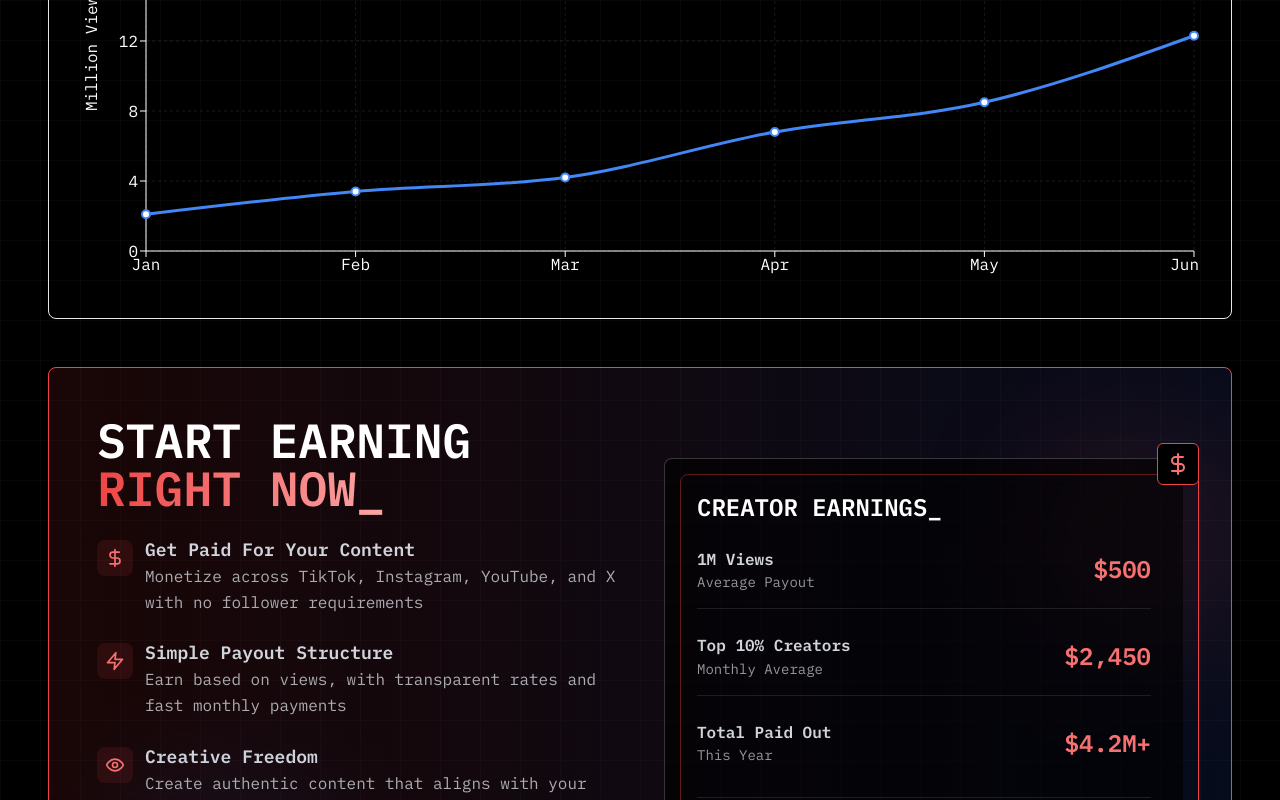
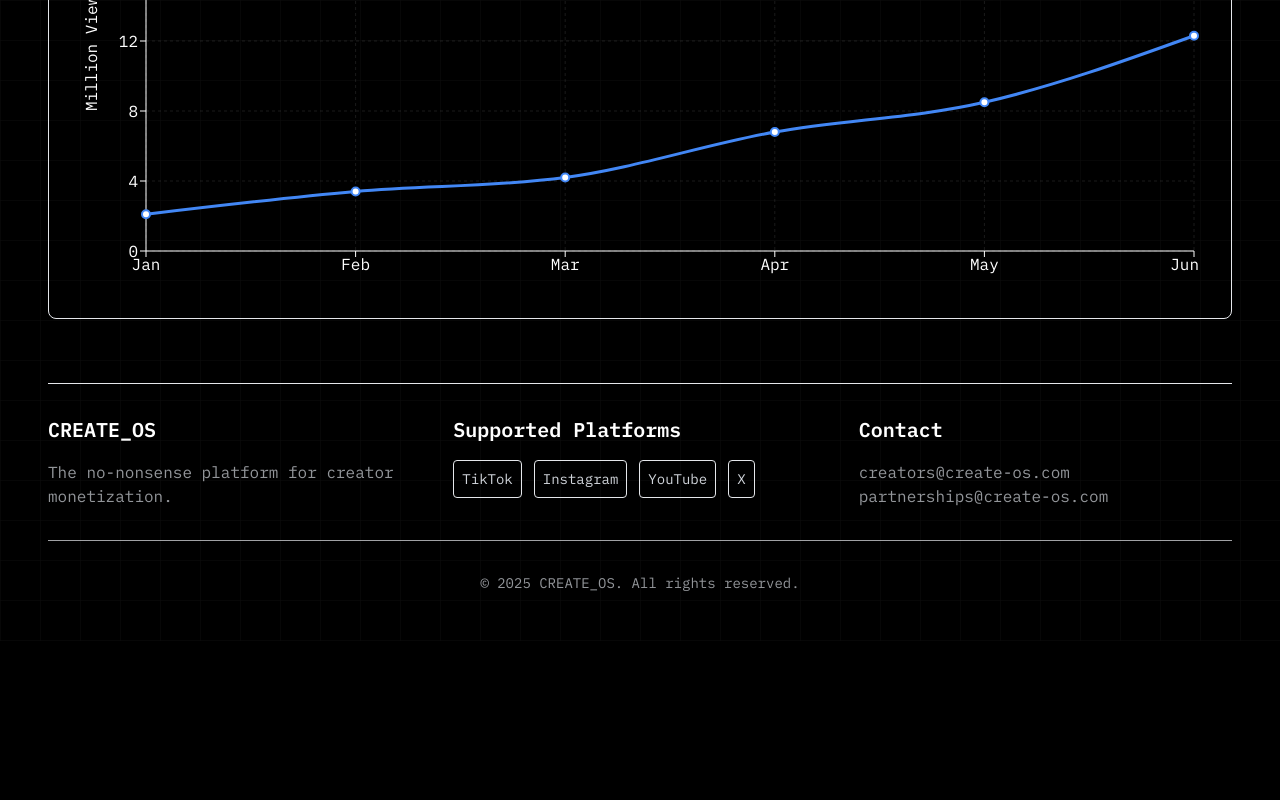
Before and after one commit to arconkli/cos, a Next.js app: page / in a window 1280 px wide. Shown: the part 2000-2800 px from the top of the page. After the commit the page ends 2641 px from the top, so only its background shows below. Built offline with nearby package versions, Linux system fonts and the light colour scheme.

Commit message:
c 3.7 25

```diff
--- a/src/app/page.tsx
+++ b/src/app/page.tsx
@@ -655,169 +655,6 @@ export default function HomePage() {
           </div>
         </motion.div>
 
-        {/* Enhanced CTA Section */}
-        <motion.div
-          className="mb-8 md:mb-12 relative overflow-hidden"
-          initial={{ opacity: 0 }}
-          whileInView={{ opacity: 1 }}
-          viewport={{ once: true }}
-          id="cta"
-        >
-          <div className="absolute inset-0 bg-gradient-to-r from-red-900 to-blue-900 opacity-20 rounded-lg"></div>
-          <div className="border border-red-500 rounded-lg relative z-10 overflow-hidden">
-            {/* Abstract background elements */}
-            <div className="absolute -right-10 top-10 w-64 h-64 bg-red-500 opacity-10 rounded-full blur-3xl"></div>
-            <div className="absolute left-10 -bottom-20 w-64 h-64 bg-blue-500 opacity-10 rounded-full blur-3xl"></div>
-
-            <div className="p-8 md:p-12">
-              <div className="grid grid-cols-1 md:grid-cols-2 gap-8 md:gap-12 items-center">
-                <div>
-                  <motion.h2
-                    className="text-3xl md:text-5xl font-bold mb-6"
-                    initial={{ opacity: 0, y: 20 }}
-                    whileInView={{ opacity: 1, y: 0 }}
-                    viewport={{ once: true }}
-                    transition={{ delay: 0.2 }}
-                  >
-                    START EARNING <br/>
-                    <span className="bg-clip-text text-transparent bg-gradient-to-r from-red-500 to-red-300">
-                      RIGHT NOW_
-                    </span>
-                  </motion.h2>
-
-                  <motion.div
-                    className="space-y-6"
-                    initial={{ opacity: 0, y: 20 }}
-                    whileInView={{ opacity: 1, y: 0 }}
-                    viewport={{ once: true }}
-                    transition={{ delay: 0.3 }}
-                  >
-                    <div className="flex items-start gap-3">
-                      <div className="p-2 bg-red-500 bg-opacity-10 rounded-lg mt-1">
-                        <DollarSign className="h-5 w-5 text-red-400" />
-                      </div>
-                      <div>
-                        <p className="font-bold text-lg">Get Paid For Your Content</p>
-                        <p className="opacity-80">Monetize across TikTok, Instagram, YouTube, and X with no follower requirements</p>
-                      </div>
-                    </div>
-
-                    <div className="flex items-start gap-3">
-                      <div className="p-2 bg-red-500 bg-opacity-10 rounded-lg mt-1">
-                        <Zap className="h-5 w-5 text-red-400" />
-                      </div>
-                      <div>
-                        <p className="font-bold text-lg">Simple Payout Structure</p>
-                        <p className="opacity-80">Earn based on views, with transparent rates and fast monthly payments</p>
-                      </div>
-                    </div>
-
-                    <div className="flex items-start gap-3">
-                      <div className="p-2 bg-red-500 bg-opacity-10 rounded-lg mt-1">
-                        <Eye className="h-5 w-5 text-red-400" />
-                      </div>
-                      <div>
-                        <p className="font-bold text-lg">Creative Freedom</p>
-                        <p className="opacity-80">Create authentic content that aligns with your personal brand and audience</p>
-                      </div>
-                    </div>
-                  </motion.div>
-
-                  <div className="mt-8 grid grid-cols-2 gap-4">
-                    <motion.div
-                      className="relative inline-block"
-                      whileHover={{ scale: 1.02 }}
-                      transition={{ duration: 0.3 }}
-                    >
-                      {/* Animated border container */}
-                      <motion.div
-                        className="absolute -inset-[1px] rounded-lg bg-gradient-to-r from-red-500 via-white to-red-500"
-                        style={{
-                          backgroundSize: '200% 100%'
-                        }}
-                        animate={{
-                          backgroundPosition: ['0% 50%', '100% 50%', '0% 50%'],
-                        }}
-                        transition={{
-                          duration: 3,
-                          repeat: Infinity,
-                          ease: "easeInOut",
-                        }}
-                      />
-
-                      {/* Main button */}
-                      <button
-                        className="relative w-full px-6 py-3 rounded-lg bg-black text-white flex items-center justify-center gap-2 border border-transparent"
-                        onClick={handleJoinCreator}
-                      >
-                        <span className="font-bold text-lg">Join For Free</span>
-                      </button>
-                    </motion.div>
-
-                    <motion.button
-                      className="px-6 py-3 border border-white border-opacity-30 rounded-lg flex items-center justify-center gap-2"
-                      whileHover={{ scale: 1.02, backgroundColor: "rgba(255,255,255,0.1)" }}
-                      whileTap={{ scale: 0.98 }}
-                      onClick={() => isLoggedIn ? router.push('/dashboard') : setShowLogin(true)}
-                    >
-                      Browse Campaigns <ArrowUpRight className="h-4 w-4" />
-                    </motion.button>
-                  </div>
-                </div>
-
-                <div className="relative">
-                  <div className="border-t border-l border-white border-opacity-20 p-6 md:p-8 bg-black bg-opacity-60 rounded-lg relative">
-                    <div className="absolute -right-4 -top-4 p-2 bg-black border border-red-500 rounded-md">
-                      <DollarSign className="h-6 w-6 text-red-400" />
-                    </div>
-
-                    <h3 className="text-2xl font-bold mb-6">CREATOR EARNINGS_</h3>
-
-                    <div className="space-y-6">
-                      <div className="flex justify-between items-center border-b border-white border-opacity-10 pb-4">
-                        <div>
-                          <p className="font-bold">1M Views</p>
-                          <p className="text-sm opacity-70">Average Payout</p>
-                        </div>
-                        <p className="text-2xl font-bold text-red-400">$500</p>
-                      </div>
-
-                      <div className="flex justify-between items-center border-b border-white border-opacity-10 pb-4">
-                        <div>
-                          <p className="font-bold">Top 10% Creators</p>
-                          <p className="text-sm opacity-70">Monthly Average</p>
-                        </div>
-                        <p className="text-2xl font-bold text-red-400">$2,450</p>
-                      </div>
-
-                      <div className="flex justify-between items-center">
-                        <div>
-                          <p className="font-bold">Total Paid Out</p>
-                          <p className="text-sm opacity-70">This Year</p>
-                        </div>
-                        <p className="text-2xl font-bold text-red-400">$4.2M+</p>
-                      </div>
-                    </div>
-
-                    <div className="mt-8 flex items-center justify-between pt-4 border-t border-white border-opacity-10">
-                      <div className="flex items-center gap-2">
-                        <div className="w-2 h-2 bg-green-500 rounded-full"></div>
-                        <span className="text-sm">Next payout: 15th of month</span>
-                      </div>
-                      <div className="flex items-center gap-2">
-                        <Clock className="h-4 w-4 text-red-400" />
-                        <span className="text-sm">72hr processing</span>
-                      </div>
-                    </div>
-                  </div>
-
-                  <div className="absolute -z-10 -bottom-4 -right-4 w-full h-full border border-red-500 rounded-lg"></div>
-                </div>
-              </div>
-            </div>
-          </div>
-        </motion.div>
-
         {/* Enhanced Footer */}
         <motion.footer
           className="border-t mt-8 md:mt-16 pt-6 md:pt-8"
--- a/src/components/Navigation.tsx
+++ b/src/components/Navigation.tsx
@@ -45,7 +45,7 @@ const Navigation: React.FC<NavigationProps> = ({ isLoggedIn = false }) => {
     <div className="sticky top-0 z-50 bg-black bg-opacity-80 backdrop-blur-sm border-b">
       <div className="flex justify-between items-center p-4 max-w-7xl mx-auto">
         <motion.h1
-          className="text-2xl md:text-4xl font-bold cursor-pointer"
+          className="text-2xl md:text-4xl font-bold cursor-pointer text-white"
           initial={{ opacity: 0, x: -20 }}
           animate={{ opacity: 1, x: 0 }}
           transition={{ type: "spring", stiffness: 300, damping: 30 }}
@@ -60,20 +60,20 @@ const Navigation: React.FC<NavigationProps> = ({ isLoggedIn = false }) => {
               {/* User is logged in - show dashboard + logout */}
               <motion.button
                 onClick={goToDashboard}
-                className="px-3 py-1 md:px-4 md:py-2 border rounded flex items-center gap-2 text-sm md:text-base text-white"
+                className="px-3 py-1 md:px-4 md:py-2 border border-white rounded flex items-center gap-2 text-sm md:text-base text-white font-bold"
                 whileHover={{ scale: 1.05, backgroundColor: "rgba(255,255,255,0.1)", borderColor: "#FF4444" }}
                 whileTap={{ scale: 0.95 }}
               >
-                Dashboard <User className="h-4 w-4" />
+                Dashboard <User className="h-4 w-4 text-white" />
               </motion.button>
 
               <motion.button
                 onClick={handleLogout}
-                className="px-3 py-1 md:px-4 md:py-2 border rounded flex items-center gap-2 text-sm md:text-base"
+                className="px-3 py-1 md:px-4 md:py-2 border border-white rounded flex items-center gap-2 text-sm md:text-base text-white"
                 whileHover={{ scale: 1.05, backgroundColor: "rgba(255,255,255,0.1)", borderColor: "#FF4444" }}
                 whileTap={{ scale: 0.95 }}
               >
-                Logout <LogOut className="h-4 w-4" />
+                Logout <LogOut className="h-4 w-4 text-white" />
               </motion.button>
             </>
           ) : (
@@ -81,14 +81,14 @@ const Navigation: React.FC<NavigationProps> = ({ isLoggedIn = false }) => {
               {/* User is not logged in - show join button */}
               <motion.button
                 onClick={handleLogin}
-                className="px-3 py-1 md:px-6 md:py-2 border border-red-500 rounded flex items-center gap-2 text-sm md:text-base"
+                className="px-3 py-1 md:px-6 md:py-2 border border-red-500 rounded flex items-center gap-2 text-sm md:text-base text-white"
                 whileHover={{ scale: 1.05, backgroundColor: "rgba(255,68,68,0.1)" }}
                 whileTap={{ scale: 0.95 }}
                 initial={{ opacity: 0, x: 20 }}
                 animate={{ opacity: 1, x: 0 }}
                 transition={{ type: "spring", stiffness: 300, damping: 30 }}
               >
-                Join as Creator <ArrowUpRight className="h-4 w-4" />
+                Join as Creator <ArrowUpRight className="h-4 w-4 text-white" />
               </motion.button>
             </>
           )}
```
